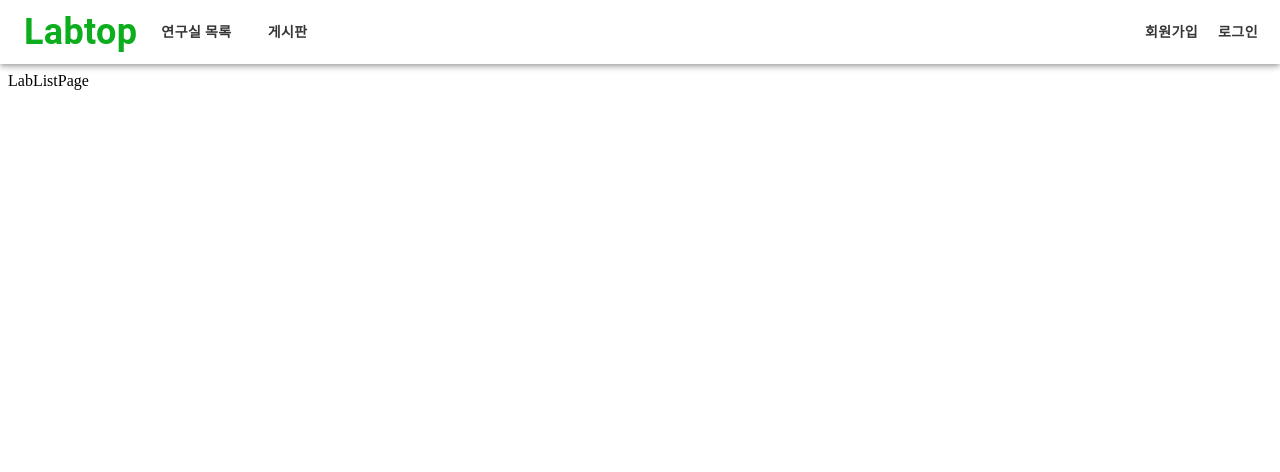
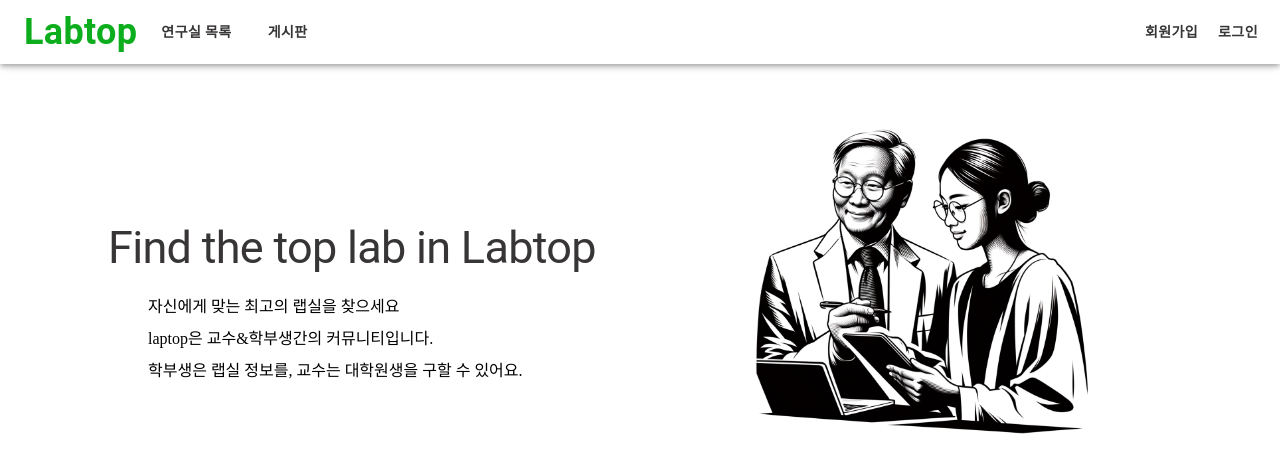
Before and after one commit to iNThon-8th-team/labtop_front, a React (Create React App) app: page / in a window 1280 px wide. Before the commit this address led to /lab. Shown: the top 472 px of the page. Built offline with nearby package versions, Linux system fonts and the light colour scheme.

Commit message:
txxnrd_homepageadded

```diff
--- a/src/App.js
+++ b/src/App.js
@@ -7,7 +7,7 @@ import SignUpPage from "./pages/Auth/SignUpPage.js";
 import MyPage from "./pages/MyPage.js";
 import LabListPage from "./pages/LabListPage.js";
 import BoardListPage from "./pages/BoardListPage.js";
-
+import HomePage from "./pages/Homepage.js";
 import { AxiosInterceptor } from "./api/axios.js";
 
 const AuthRoute = () => {
@@ -21,7 +21,7 @@ const App = () => {
       <AxiosInterceptor />
       <Routes>
         <Route path="/" element={<Layout />}>
-          <Route path="/" element={<Navigate replace to="/lab" />} />
+          <Route path="/" element={<HomePage />} />
           <Route path="/auth/login" element={<LoginPage />} />
           <Route path="/auth/signup" element={<SignUpPage />} />
 
--- a/src/lib/styles/theme.js
+++ b/src/lib/styles/theme.js
@@ -40,7 +40,7 @@ export const customTheme = createTheme({
     },
     h1: {
       fontWeight: 400,
-      fontSize: 150,
+      fontSize: 45,
     },
     h2: {
       fontWeight: 600,
--- /dev/null
+++ b/src/pages/Homepage.js
@@ -0,0 +1,47 @@
+// HomePage.js
+import React from 'react';
+import Grid from '@mui/material/Grid';
+import Professor from '../img/professor.png'
+import { Box, Divider, Typography } from '@mui/material';
+function HomePage() {
+  return (
+    <Box sx={{width:"100%"}}>
+    <Grid container spacing={2}>
+      <Grid item xs={12} md={7}>
+        <Box sx ={{
+          marginTop:"150px",
+          marginLeft :"100px",
+          marginBottom : "18px",
+        }}>
+          <Typography variant='h1'>Find the top lab in Labtop</Typography>
+        </Box>
+          <Box sx = {{
+            marginLeft:"140px",
+            marginBottom:"8px",
+          }}>
+          자신에게 맞는 최고의 랩실을 찾으세요
+          </Box>
+          <Box sx = {{
+            marginLeft:"140px",
+            marginBottom:"8px",
+          }}>
+          laptop은 교수&학부생간의 커뮤니티입니다.
+          </Box>
+          <Box sx = {{
+            marginLeft:"140px",
+            marginBottom:"8px",
+          }}>
+          학부생은 랩실 정보를, 교수는 대학원생을 구할 수 있어요.
+          </Box>
+
+      </Grid>
+      <Grid item xs={12} md={5} className='firstpage_image'>
+       <Box sx={{marginTop:"40px",}}><img src={Professor} alt="Professor" width="340px" height="340px"/></Box>
+      </Grid>
+      <Divider/>
+    </Grid>
+    </Box>
+  );
+}
+
+export default HomePage;
```
Also changed, not shown: src/img/professor.png (added).
